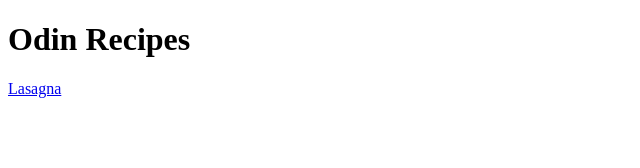
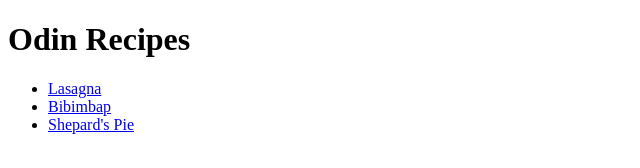
Before and after one commit to justaway007/odin-recipes, a plain HTML site: page index.html in a window 1280 px wide. Shown: the whole page, without its empty margins (0-640 px from the left). Drawn offline with Linux system fonts and the light colour scheme.

Commit message:
I forgot

```diff
--- a/index.html
+++ b/index.html
@@ -9,7 +9,13 @@
 
 <body>
     <h1>Odin Recipes</h1>
-    <a href="./recipes/lasagna.html">Lasagna</a>
+
+    <ul>
+        <li><a href="./recipes/lasagna.html">Lasagna</a></li>
+        <li><a href="./recipes/bibimbap.html">Bibimbap</a></li>
+        <li><a href="./recipes/shepard-pie.html">Shepard's Pie</a></li>
+
+    </ul>
 </body>
 
 </html>
```
